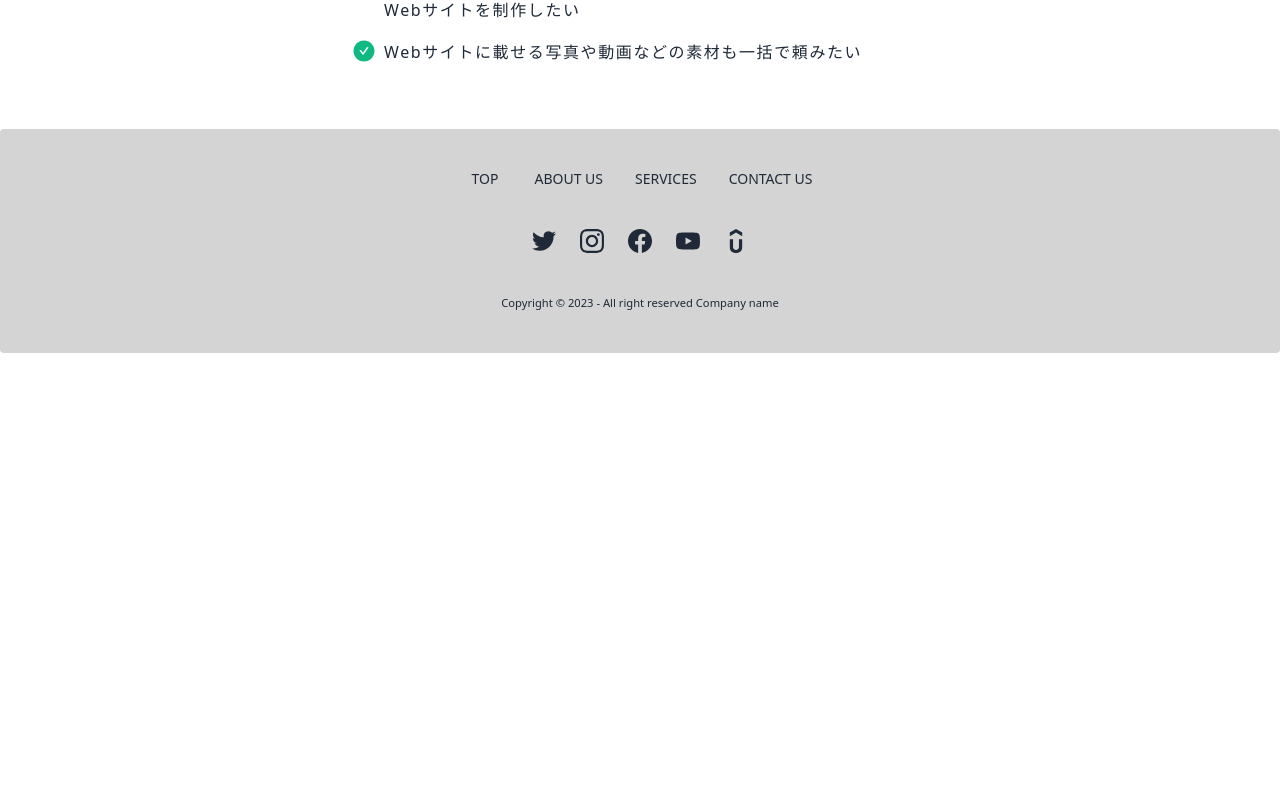
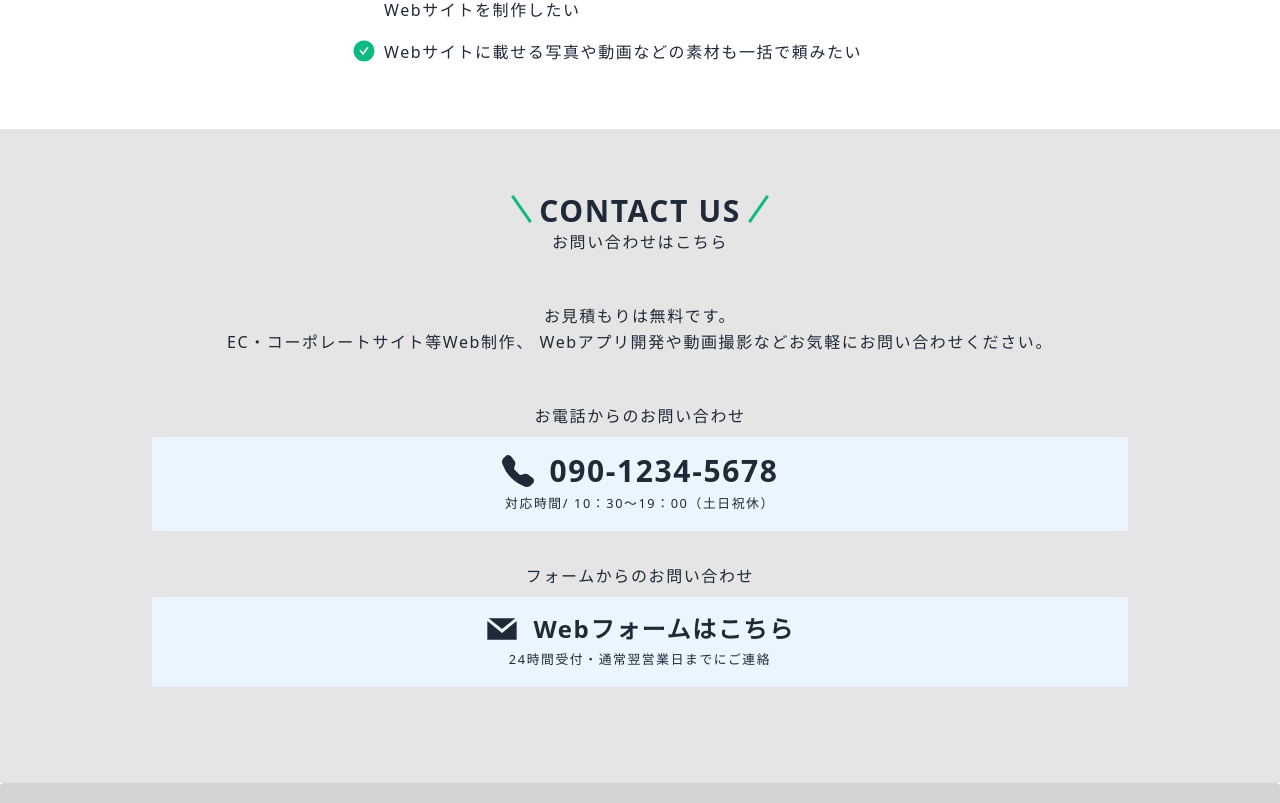
Before and after one commit to JunyaNomura/business-site-shopify, a Next.js app: page /services in a window 1280 px wide. Shown: the part 2177-2980 px from the top of the page. Before the commit the page ends 2530 px from the top, so only its background shows below. Built offline with nearby package versions, Linux system fonts and the light colour scheme.

Commit message:
I finished developing services.tsx page

```diff
--- a/pages/about.tsx
+++ b/pages/about.tsx
@@ -24,9 +24,6 @@ export default function Home() {
         </div>
         <Contact />
       </main>
-
-
-
     </>
   )
 }
--- a/pages/services.tsx
+++ b/pages/services.tsx
@@ -1,4 +1,5 @@
 import AllServices from '@/components/AllServices'
+import Contact from '@/components/Contact'
 import ServiceHero from '@/components/ServiceHero'
 import Solutions from '@/components/Solutions'
 import HeadSeo from '../components/HeadSeo'
@@ -14,10 +15,13 @@ export default function Home() {
         ogTwitterImage={"image src"}
         ogType={"article"}
       />
-      <main className="max-w-5xl mx-auto px-2 pt-24">
-       <ServiceHero />
-       <AllServices />
-       <Solutions />
+      <main>
+        <div className="max-w-5xl mx-auto px-2 pt-24">
+          <ServiceHero />
+          <AllServices />
+          <Solutions />
+        </div>
+        <Contact />
       </main>
     </>
   )
```
